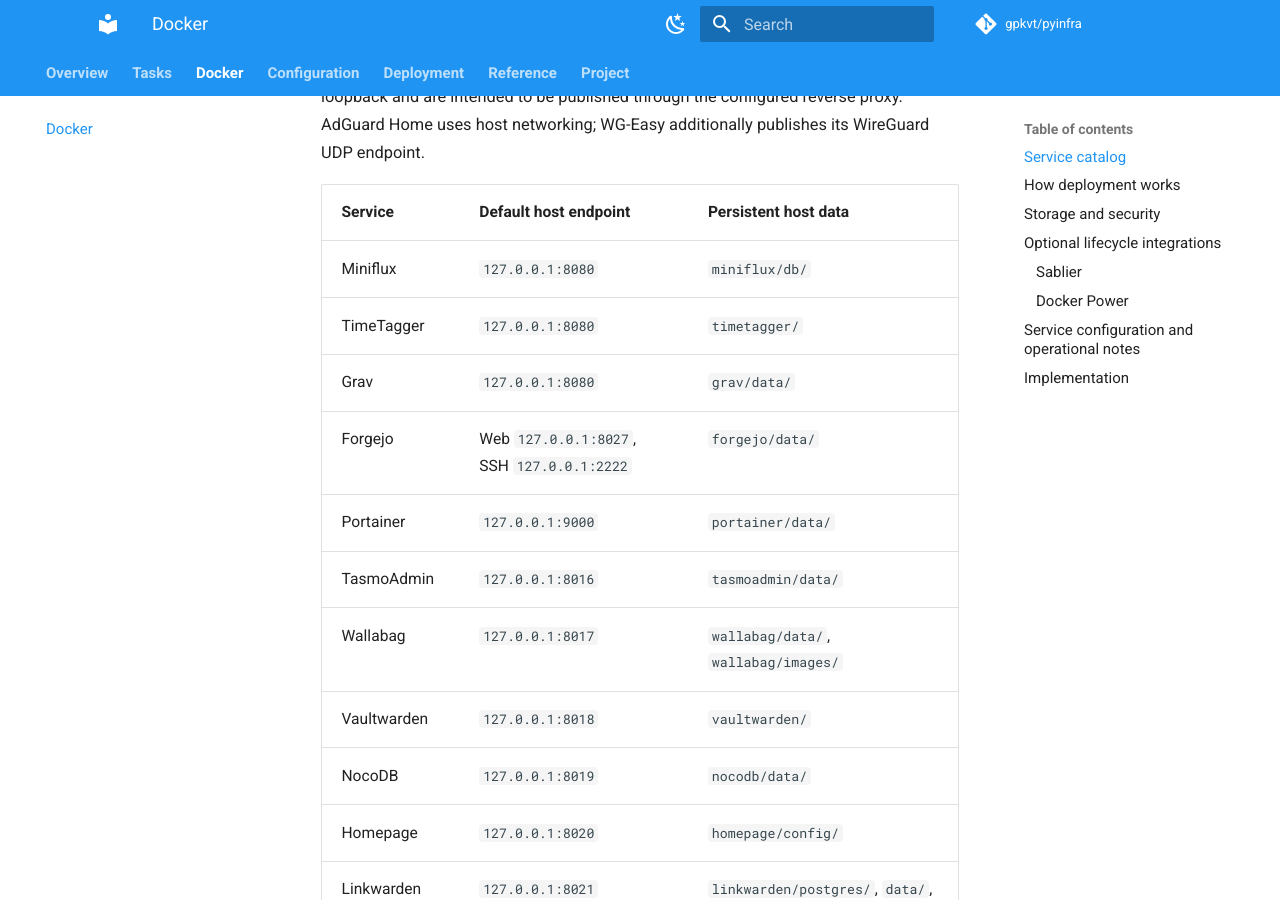
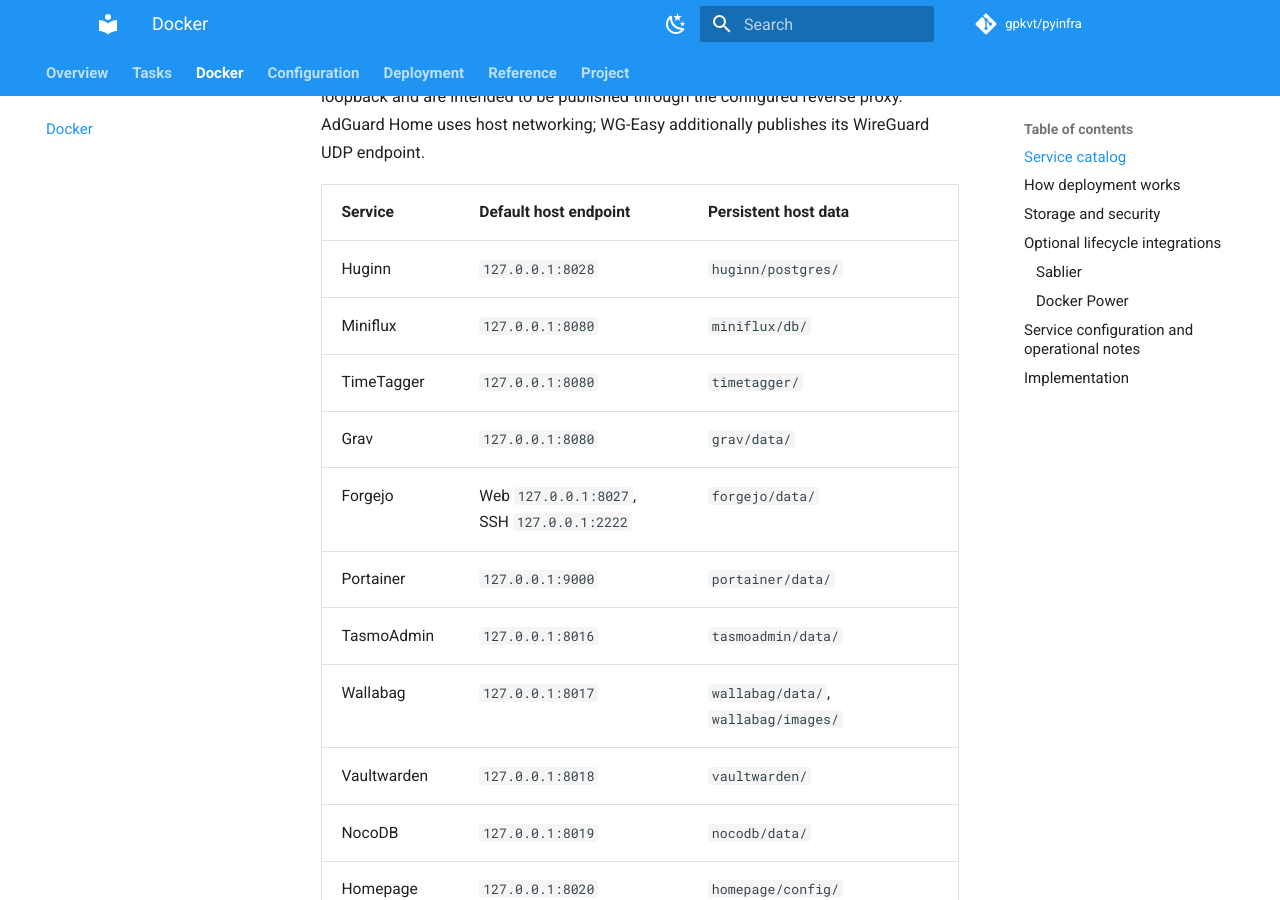
Before and after one commit to gpkvt/pyinfra, an MkDocs documentation site: the page built from docs/docker.md, in a window 1280 px wide and 900 px high, scrolled down 589 px. Built offline with MkDocs 1.6.1 and Material for MkDocs 9.7.7, drawn with Linux system fonts in a browser that asks for light colours; comment, search, counter and statistics services are not loaded.

Commit message:
docs(huginn): add opt-in configuration and service reference

```diff
--- a/docs/docker.md
+++ b/docs/docker.md
@@ -15,6 +15,7 @@ The ports below are the documented defaults. Web interfaces generally bind to lo
 
 | Service | Default host endpoint | Persistent host data |
 | --- | --- | --- |
+| Huginn | `127.0.0.1:8028` | `huginn/postgres/` |
 | Miniflux | `127.0.0.1:8080` | `miniflux/db/` |
 | TimeTagger | `127.0.0.1:8080` | `timetagger/` |
 | Grav | `127.0.0.1:8080` | `grav/data/` |
```
